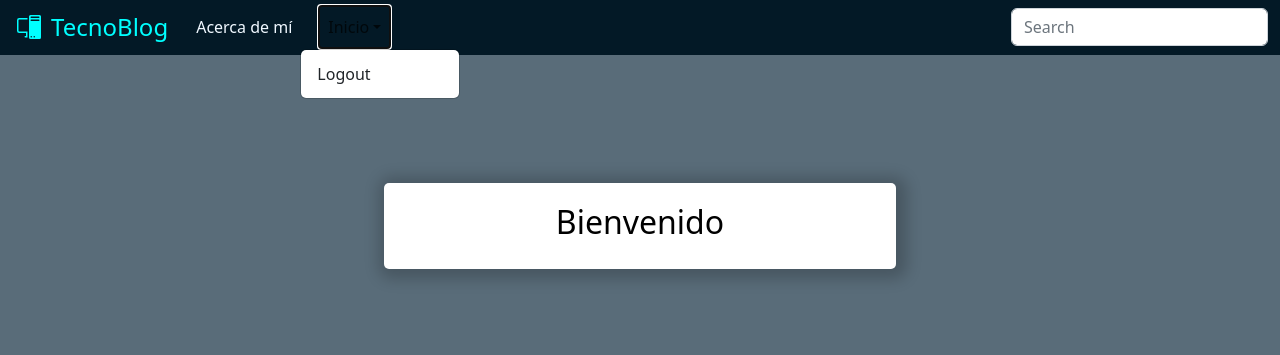
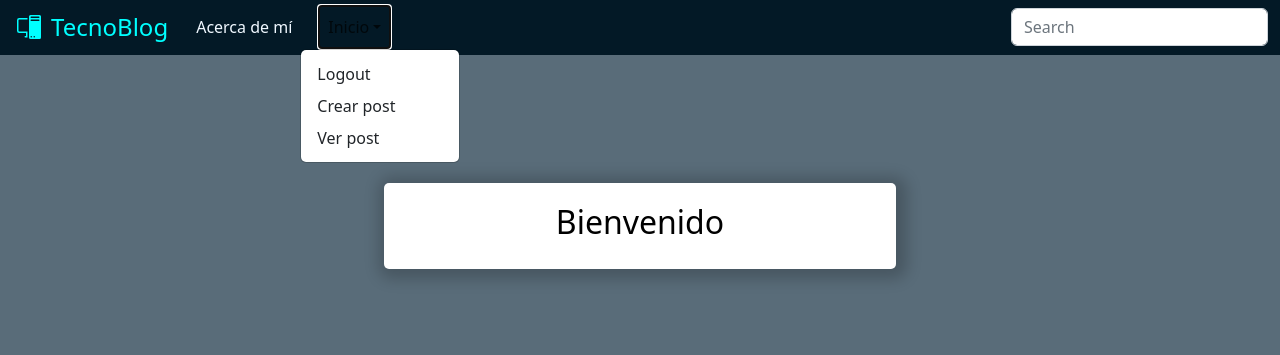
Before and after one commit to ItzaeRb/tecnoBlog, a Django app: page /homePage/ in a window 1280 px wide, after a click on "Inicio". Shown: the part 1-356 px from the top of the page. Run offline with Django 4.2, Linux system fonts and the light colour scheme; the visitor is signed in with stand-in values (Sample User, id 1); some libraries are stand-ins or nearby versions.

Commit message:
agregamos los enmlaces a crear y ver post

```diff
--- a/tecnoBlog/template/homePage.html
+++ b/tecnoBlog/template/homePage.html
@@ -36,6 +36,8 @@
                     <ul class="dropdown-menu">
                     {% if user.is_authenticated %}
                       <li><a class="dropdown-item" href="/logout/">Logout</a></li>
+                      <li><a class="dropdown-item" href="/nuevoPost/">Crear post</a></li>
+                      <li><a class="dropdown-item" href="/verPosts/">Ver post</a></li>
                     {% else %}
                       <li><a class="dropdown-item" href="/signin/">Iniciar Sesion</a></li>
                       <li><a class="dropdown-item" href="/signup/">Registrar Cuenta</a></li>
```
